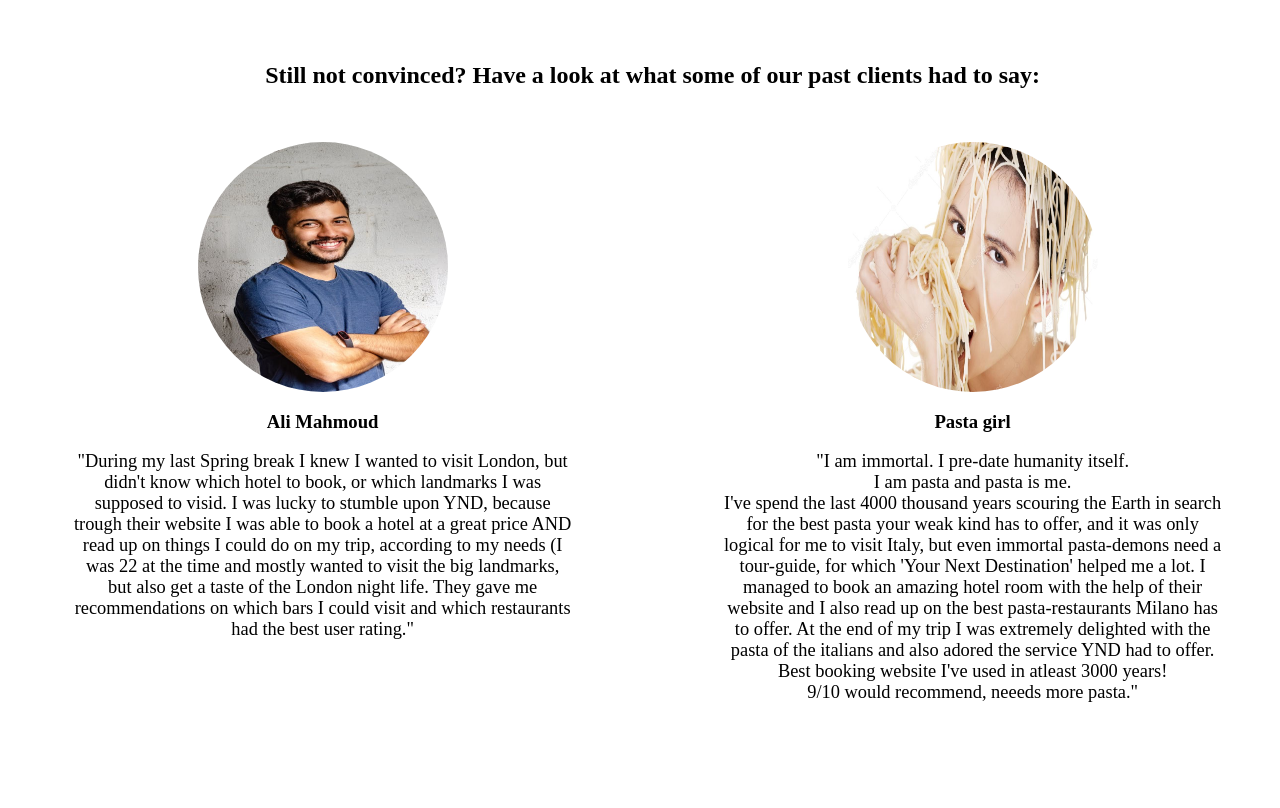
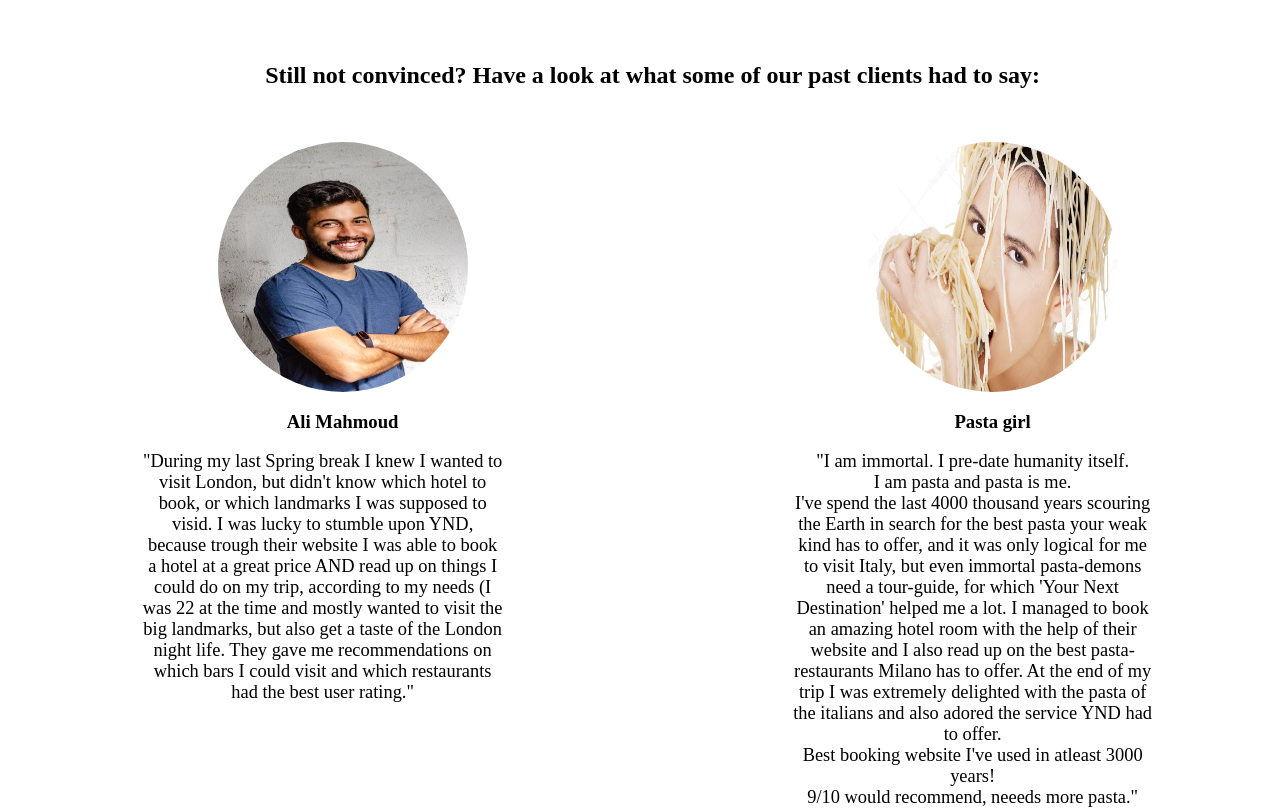
Before and after one commit to MilanSpiridonov/MilanSpiridonov.github.io, a plain HTML site: page index.html in a window 1280 px wide. Shown: the part 1860-2668 px from the top of the page. Before the commit the page ends 2613 px from the top, so only its background shows below. Drawn offline with Linux system fonts and the light colour scheme.

Commit message:
Update style.css

```diff
--- a/style.css
+++ b/style.css
@@ -1,6 +1,6 @@
 .container_body{
     width: 102%;
-
+    height: 1000px;
 }
 .card{
     margin-left: 15px;
@@ -60,7 +60,7 @@ grid-template-columns: repeat(auto-fit, 550px);
 grid-gap: 100px;
     width: 100%;
     justify-content: center;
-    margin-left: 20px;
+    margin-left: 40px;
     margin-bottom: 50px;
 }
 .UserCard{
@@ -79,6 +79,7 @@ grid-gap: 100px;
 .userTest{
     font-weight: normal;
     font-size:1.15rem;
-    max-width:100%;
+    max-width:72%;
     min-width: 100px;
+    margin-left:50px;
 }
```
